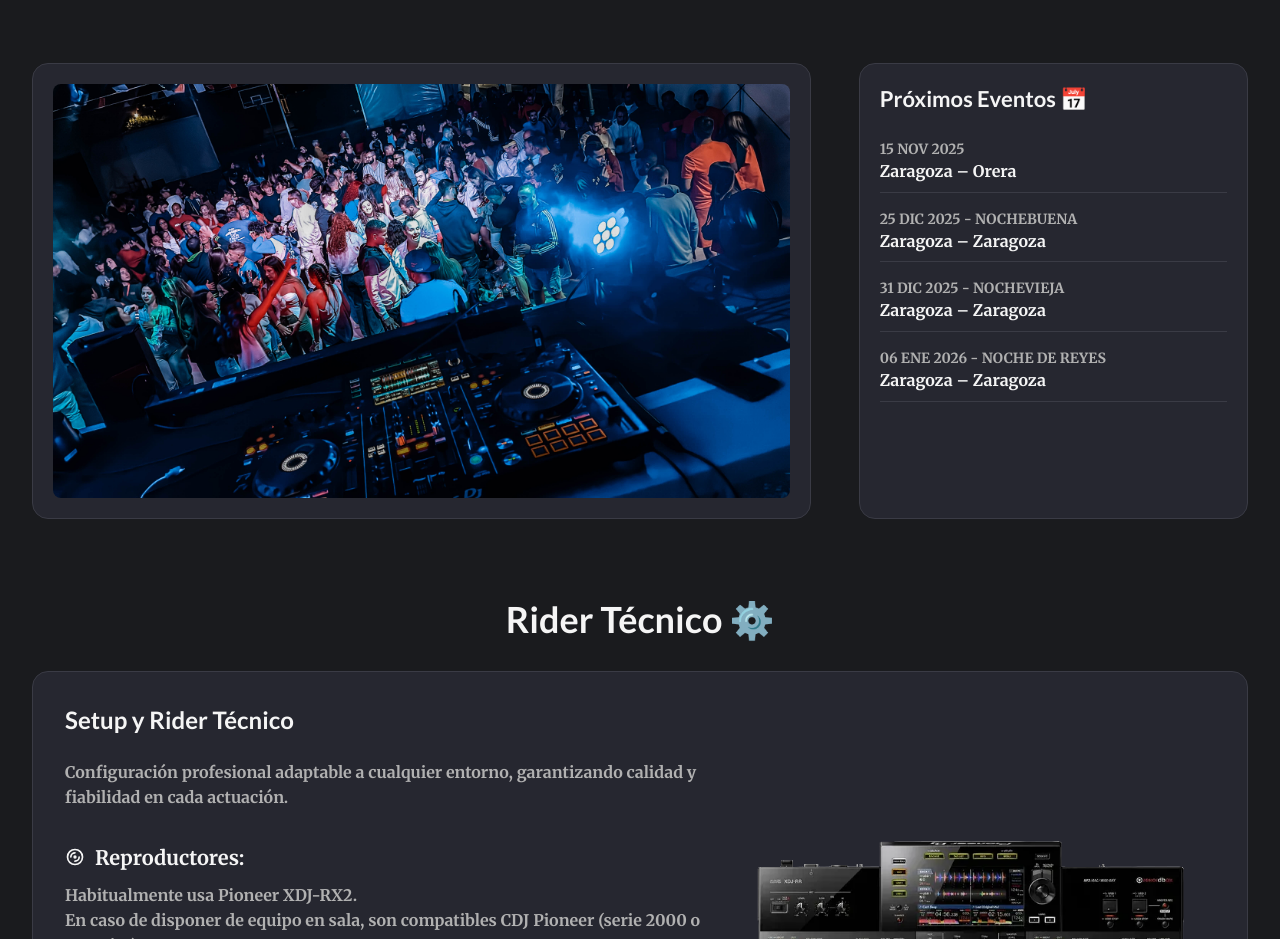
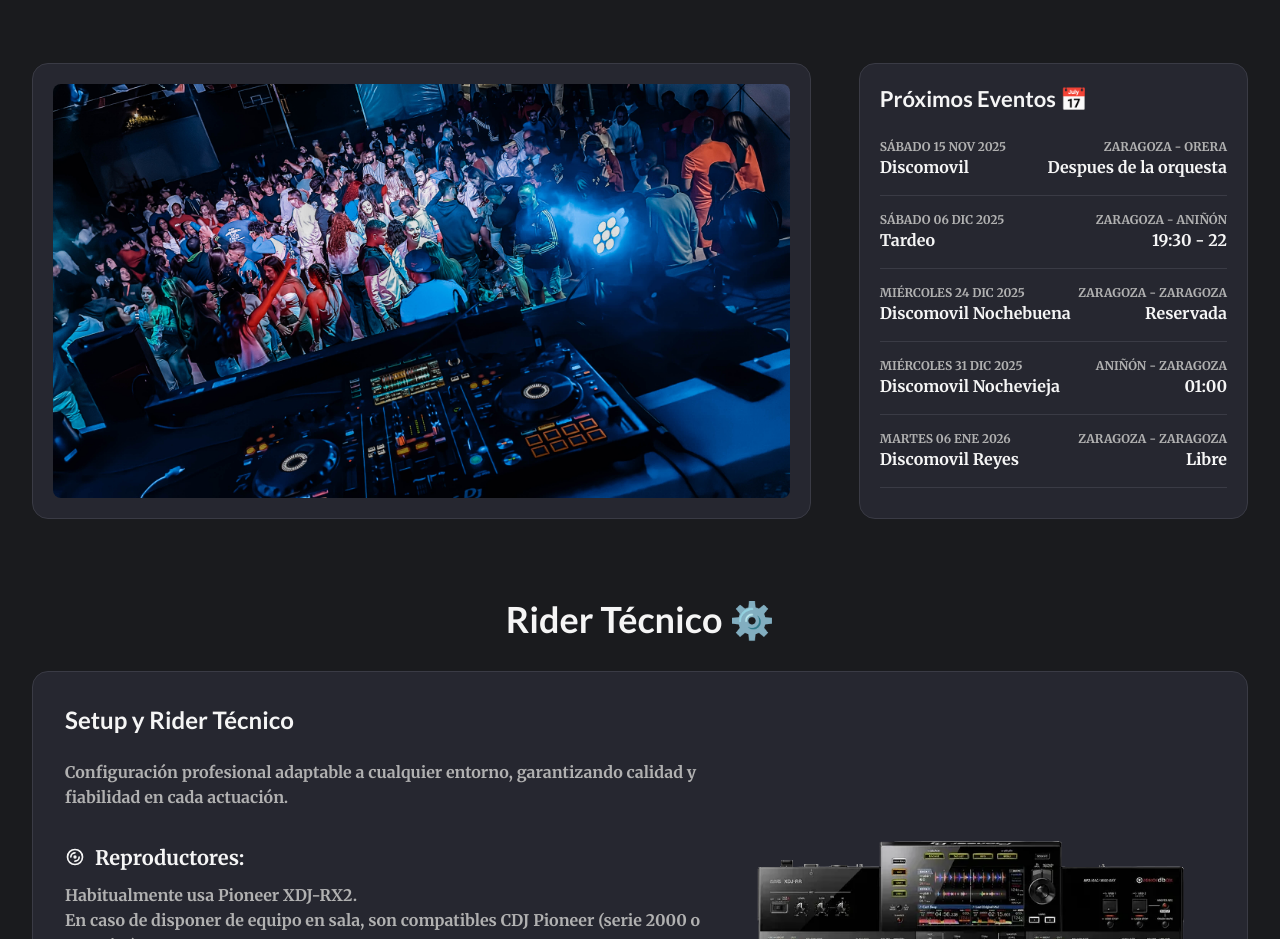
Before and after one commit to elesardelavega/djelesardelavega, a React (Vite) app: page /sobre-mi in a window 1280 px wide. Shown: the part 840-1779 px from the top of the page. Built offline with nearby package versions, Linux system fonts and the light colour scheme.

Commit message:
docs: :zap: add text and content

```diff
--- a/src/components/about/EventHighlights.tsx
+++ b/src/components/about/EventHighlights.tsx
@@ -33,13 +33,15 @@ const EventHighlights: React.FC = () => {
                         </Title>
                         <div className="space-y-4">
                             {eventDates.map((event, i) => (
-                                <div key={i} className="border-b border-[hsl(var(--border))] pb-2">
-                                    <Text className="text-sm text-[hsl(var(--muted-foreground))] uppercase">
-                                        {event.date}
-                                    </Text>
-                                    <Text className="text-md font-semibold text-[hsl(var(--foreground))]">
-                                        {event.city} – {event.venue}
-                                    </Text>
+                                <div key={i} className="border-b border-[hsl(var(--border))] pb-4">
+                                    <div className="flex justify-between text-xs text-[hsl(var(--muted-foreground))] uppercase">
+                                        <span>{event.date}</span>
+                                        <span>{event.city} - {event.venue}</span>
+                                    </div>
+                                    <div className="flex justify-between text-md text-[hsl(var(--foreground))] font-semibold">
+                                        <span>{event.type ?? 'Evento'}</span>
+                                        <span>{event.time ?? 'Hora por confirmar'}</span>
+                                    </div>
                                 </div>
                             ))}
                         </div>
--- a/src/config/navConfig.ts
+++ b/src/config/navConfig.ts
@@ -42,7 +42,7 @@ export const SOCIAL_LINKS = [
 //media sounCloud
 export const FEATURED_MEDIA_CONFIG = {
   title: 'Música',
-  description: 'Escucha mi última sesion.',
+  description: 'Escucha la última sesion.',
   badge: {
     label: 'Fuerza Bruta - Sesión Techno Crossfitt',
     href: 'https://soundcloud.com/elesardelavega/fuerza-bruta-sesion-techno-crossfit-bajo-gallego',
--- a/src/data/cardsHome.ts
+++ b/src/data/cardsHome.ts
@@ -1,14 +1,14 @@
 import { IconMusic, IconUser, IconPhoto } from '@tabler/icons-react'
 
 import photoMe from '../assets/fotos/1n.png'
-import photoGallery from '../assets/gallery/monzalbarba12.jpg';
+import photoGallery from '../assets/gallery/monzalbarba12.jpg'
 import photoJaula from '../assets/me/jaula.jpg'
 
 export const features = [
   {
     icon: IconMusic,
     title: 'MÚSICA',
-    description: 'Explora mis últimos sets y producciones.',
+    description: 'Explora los últimos sets y producciones.',
     color: 'primary',
     href: '/musica',
     image: photoJaula,
@@ -17,7 +17,7 @@ export const features = [
   {
     icon: IconUser,
     title: 'SOBRE MÍ',
-    description: 'Descubre mi estilo, trayectoria, setup y eventos.',
+    description: 'Descubre el estilo, trayectoria, setup y eventos.',
     color: 'secondary',
     href: '/sobre-mi',
     image: photoMe,
@@ -26,7 +26,7 @@ export const features = [
   {
     icon: IconPhoto,
     title: 'GALERÍA',
-    description: 'Mira mis mejores fotos actuando.',
+    description: 'Momentos en escena.',
     color: 'primary',
     href: '/galeria',
     image: photoGallery,
--- a/src/data/eventHighlightsData.ts
+++ b/src/data/eventHighlightsData.ts
@@ -13,6 +13,8 @@ export interface EventDateItem {
   date: string;
   city: string;
   venue: string;
+  type?: string;
+  time?: string;
 }
 
 // Multimedia
@@ -25,8 +27,39 @@ export const eventHighlightItems: EventHighlightItem[] = [
 ];
 
 export const eventDates: EventDateItem[] = [
-  { date: '15 NOV 2025', city: 'Zaragoza', venue: 'Orera' },
-  { date: '25 DIC 2025 - NOCHEBUENA', city: 'Zaragoza', venue: 'Zaragoza' },
-  { date: '31 DIC 2025 - NOCHEVIEJA', city: 'Zaragoza', venue: 'Zaragoza' },
-  { date: '06 ENE 2026 - NOCHE DE REYES', city: 'Zaragoza', venue: 'Zaragoza' },
+  {
+    date: 'Sábado 15 NOV 2025',
+    city: 'Zaragoza',
+    venue: 'Orera',
+    type: 'Discomovil',
+    time: 'Despues de la orquesta',
+  },
+  {
+    date: 'Sábado 06 DIC 2025',
+    city: 'Zaragoza',
+    venue: 'Aniñón',
+    type: 'Tardeo',
+    time: '19:30 - 22',
+  },
+  {
+    date: 'Miércoles 24 DIC 2025',
+    city: 'Zaragoza',
+    venue: 'Zaragoza',
+    type: 'Discomovil Nochebuena',
+    time: 'Reservada',
+  },
+  {
+    date: 'Miércoles 31 DIC 2025',
+    city: 'Aniñón',
+    venue: 'Zaragoza',
+    type: 'Discomovil Nochevieja',
+    time: '01:00',
+  },
+  {
+    date: 'Martes 06 ENE 2026',
+    city: 'Zaragoza',
+    venue: 'Zaragoza',
+    type: 'Discomovil Reyes',
+    time: 'Libre',
+  },
 ];
```
